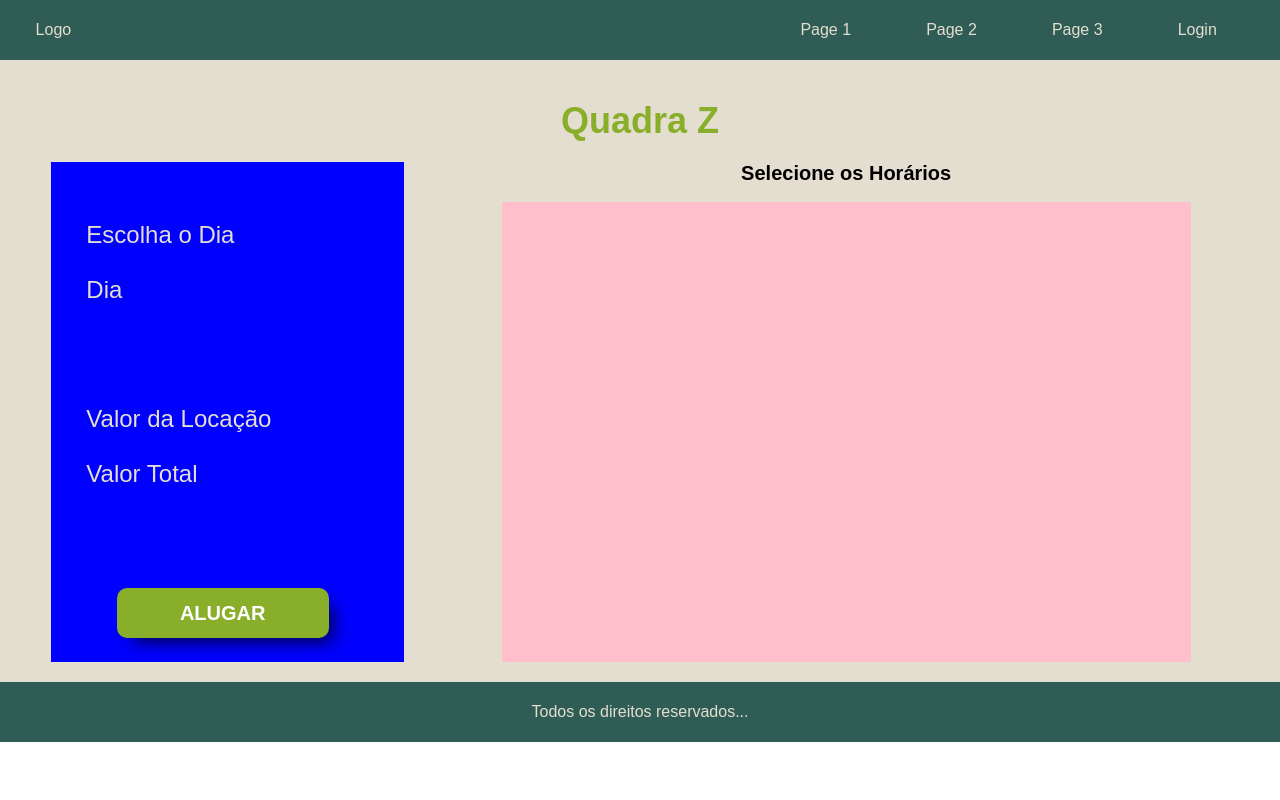
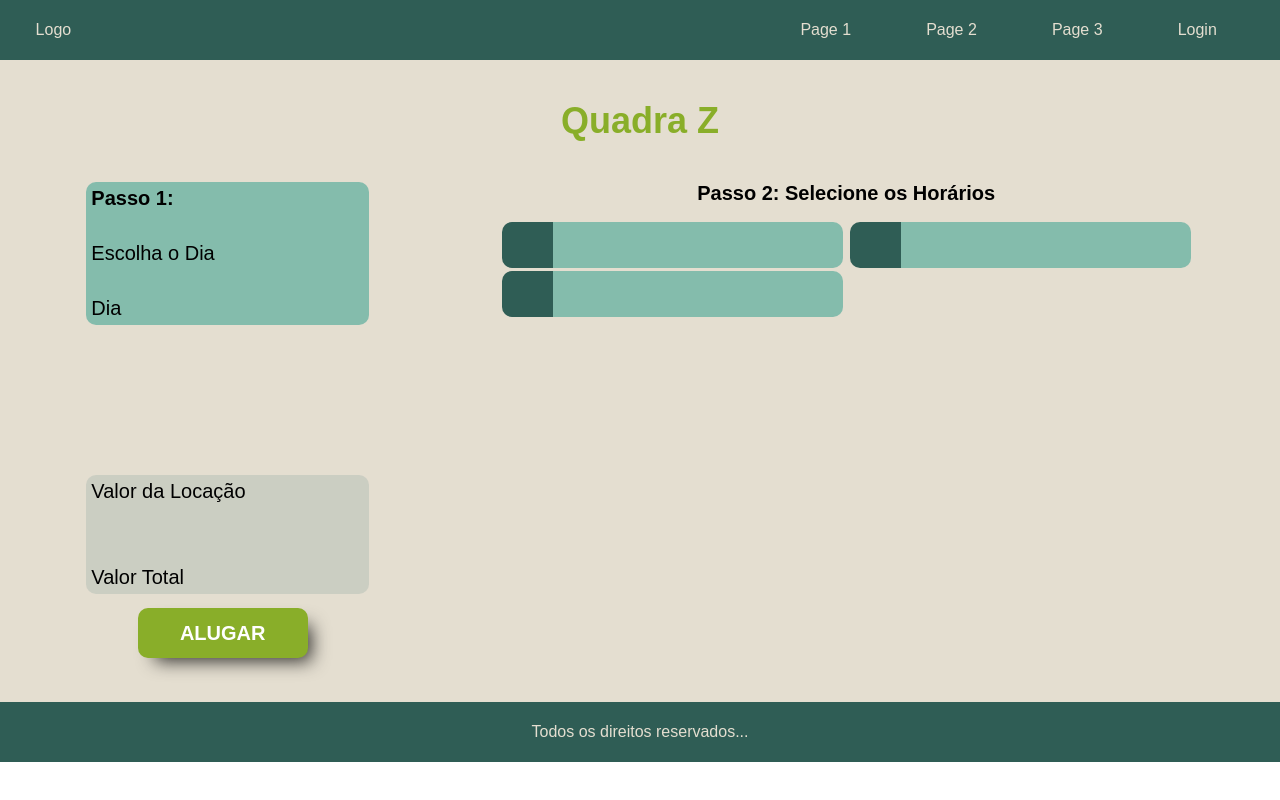
Before and after one commit to yamashita-tiemi/Time2Play, a React app in the folder front/: page /quadra in a window 1280 px wide. Built offline with nearby package versions, Linux system fonts and the light colour scheme; the HTML template or start-up script is replaced by a standard one.

Commit message:
style layout Quadra

```diff
--- a/front/src/pages/Quadra.tsx
+++ b/front/src/pages/Quadra.tsx
@@ -19,6 +19,7 @@ export const BoxQuadra = styled.section`
     height: 500px;
     display: flex;
     justify-content: space-between;
+    margin-top: 20px;
 `;
 
 export const BoxLeft = styled.section`
@@ -28,17 +29,42 @@ export const BoxLeft = styled.section`
     flex-direction: column;
     justify-content: space-between;
     align-items: center;
-    padding: 5% 0 2% 0;
-    background-color: blue;
+    padding-bottom: 2%;
 `;
 
 export const BoxDia = styled.div`
     width: 80%;
-    height: 20%;
+    height: 30%;
     display: flex;
     flex-direction: column;
     justify-content: space-between;
     align-items: flex-start;
+    background-color: #4da999a1;
+    border-radius: 10px;
+    padding: 5px;
+`;
+
+export const BoxAluguel = styled.div`
+    width: 80%;
+    height: 50%;
+    display: flex;
+    flex-direction: column;
+    justify-content: flex-end;
+    align-items: center;
+    border-radius: 10px;
+`;
+
+export const BoxInfos = styled.div`
+    width: 100%;
+    height: 50%;
+    display: flex;
+    flex-direction: column;
+    justify-content: space-between;
+    align-items: flex-start;
+    background-color: #84a09b42;
+    border-radius: 10px;
+    padding: 5px;
+    margin-bottom: 5%;
 `;
 
 export const BoxRight = styled.section`
@@ -51,13 +77,40 @@ export const BoxRight = styled.section`
 `;
 
 export const BoxHorarios = styled.div`
-    background-color: pink;
     width: 90%;
     height: 92%;
     display: flex;
+    justify-content: space-between;
+`;
+
+export const SubBoxHorarios = styled.div`
+    width: 49.5%;
+    height: 100%;
+    display: flex;
     flex-direction: column;
-    justify-content: space-between;
+    justify-content: flex-start;
     align-items: flex-start;
+`;
+
+export const BoxHorario = styled.div`
+    width: 100%;
+    height: 10%;
+    display: flex;
+    margin-bottom: 1%;
+`;
+
+export const HorarioCheck = styled.div`
+    background-color: #2F5D55;
+    width: 15%;
+    height: 100%;
+    border-radius: 10px 0 0 10px;
+`;
+
+export const Horario = styled.div`
+    background-color: #4da999a1;
+    width: 85%;
+    height: 100%;
+    border-radius: 0 10px 10px 0;
 `;
 
 export const Quadra = () => {
@@ -69,18 +122,38 @@ export const Quadra = () => {
                 <BoxQuadra>
                     <BoxLeft>
                         <BoxDia>
-                            <Text>Escolha o Dia</Text>
-                            <Text>Dia</Text>
+                        <TextTitleHorarios>Passo 1:</TextTitleHorarios>
+                            <Text color="#000" fontSize="20px">Escolha o Dia</Text>
+                            <Text color="#000" fontSize="20px">Dia</Text>
                         </BoxDia>
-                        <BoxDia>
-                            <Text>Valor da Locação</Text>
-                            <Text>Valor Total</Text>
-                        </BoxDia>
-                        <ButtonPrimary>Alugar</ButtonPrimary>
+                        <BoxAluguel>
+                            <BoxInfos>
+                                <Text color="#000" fontSize="20px">Valor da Locação</Text>
+                                <Text color="#000" fontSize="20px">Valor Total</Text>
+                            </BoxInfos>
+                            <ButtonPrimary>Alugar</ButtonPrimary>
+                        </BoxAluguel>
                     </BoxLeft>
                     <BoxRight>
-                        <TextTitleHorarios>Selecione os Horários</TextTitleHorarios>
-                        <BoxHorarios></BoxHorarios>
+                        <TextTitleHorarios>Passo 2: Selecione os Horários</TextTitleHorarios>
+                        <BoxHorarios>
+                            <SubBoxHorarios>
+                                <BoxHorario>
+                                    <HorarioCheck></HorarioCheck>
+                                    <Horario></Horario>
+                                </BoxHorario>
+                                <BoxHorario>
+                                    <HorarioCheck></HorarioCheck>
+                                    <Horario></Horario>
+                                </BoxHorario>
+                            </SubBoxHorarios>
+                            <SubBoxHorarios>
+                                <BoxHorario>
+                                    <HorarioCheck></HorarioCheck>
+                                    <Horario></Horario>
+                                </BoxHorario>
+                            </SubBoxHorarios>
+                        </BoxHorarios>
                     </BoxRight>
                 </BoxQuadra>
             </SectionQuadra>
```
